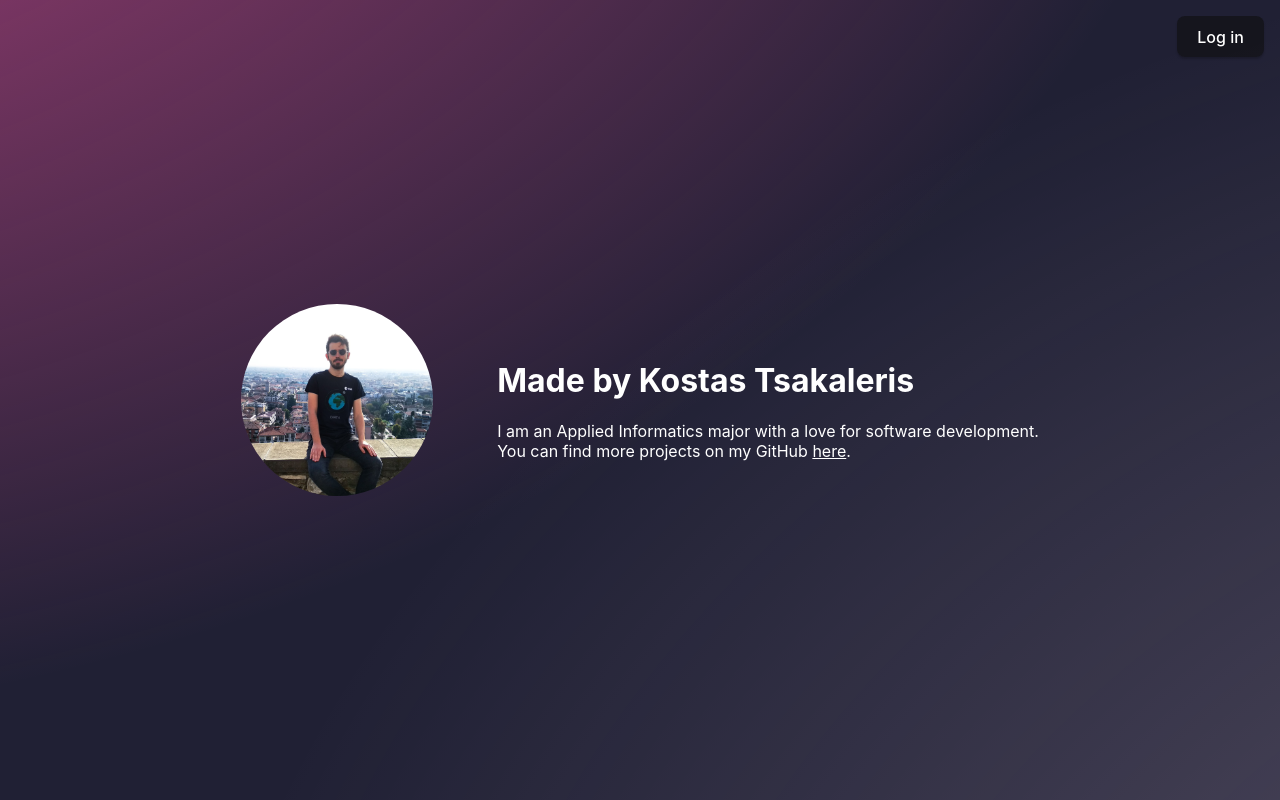
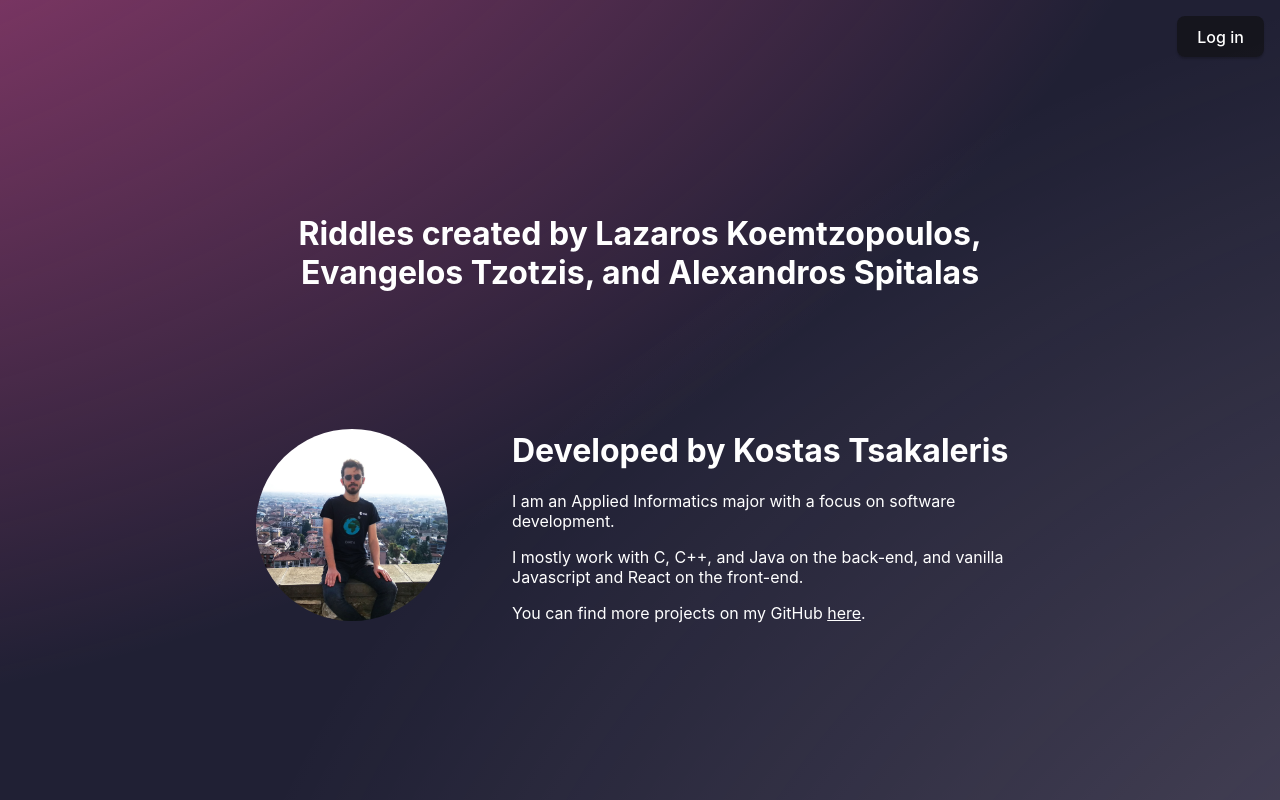
Before and after one commit to tsakalerisk/loji, a React (Create React App) app: page /credits in a window 1280 px wide. Built offline with nearby package versions, Linux system fonts and the light colour scheme; no server answers.

Commit message:
Update credits

```diff
--- a/package.json
+++ b/package.json
@@ -4,6 +4,7 @@
   "private": true,
   "dependencies": {
     "@tauri-apps/api": "^1.2.0",
+    "@tauri-apps/cli": "^1.3.1",
     "@testing-library/jest-dom": "^5.16.5",
     "@testing-library/react": "^13.4.0",
     "@testing-library/user-event": "^13.5.0",
--- a/src/Credits.css
+++ b/src/Credits.css
@@ -1,5 +1,7 @@
 .credits-container {
     height: 100%;
+    width: 65%;
+    margin-inline: auto;
     display: flex;
     flex-direction: column;
     justify-content: center;
--- a/src/Credits.js
+++ b/src/Credits.js
@@ -3,14 +3,30 @@ import KostasProfile from './kostas.jpg'
 
 const Credits = () => {
     return <div className="credits-container">
+        <div className='credits'>
+            <h1 style={{textAlign: 'center'}}>
+                Riddles created by
+                    Lazaros Koemtzopoulos,
+                    Evangelos Tzotzis,
+                    and Alexandros Spitalas
+            </h1>
+        </div>
         <div className="credits">
             <img src={KostasProfile} alt=""/>
             <div className="bio-container">
-                <h1>Made by Kostas Tsakaleris</h1>
+                <h1>Developed by Kostas Tsakaleris</h1>
                 <div className="bio">
-                    I am an Applied Informatics major with a love for software development.
-                    <br/>
-                    You can find more projects on my GitHub <a href='https://github.com/tsakalerisk'>here</a>.
+                    <p>
+                        I am an Applied Informatics major
+                        with a focus on software development.
+                    </p>
+                    <p>
+                        I mostly work with C, C++, and Java on the back-end,
+                        and vanilla Javascript and React on the front-end.
+                    </p>
+                    <p>
+                        You can find more projects on my GitHub <a href='https://github.com/tsakalerisk'>here</a>.
+                    </p>
                 </div>
             </div>
         </div>
```
Also changed, not shown: 2 other files (tests, documents, lock files or other folders).
